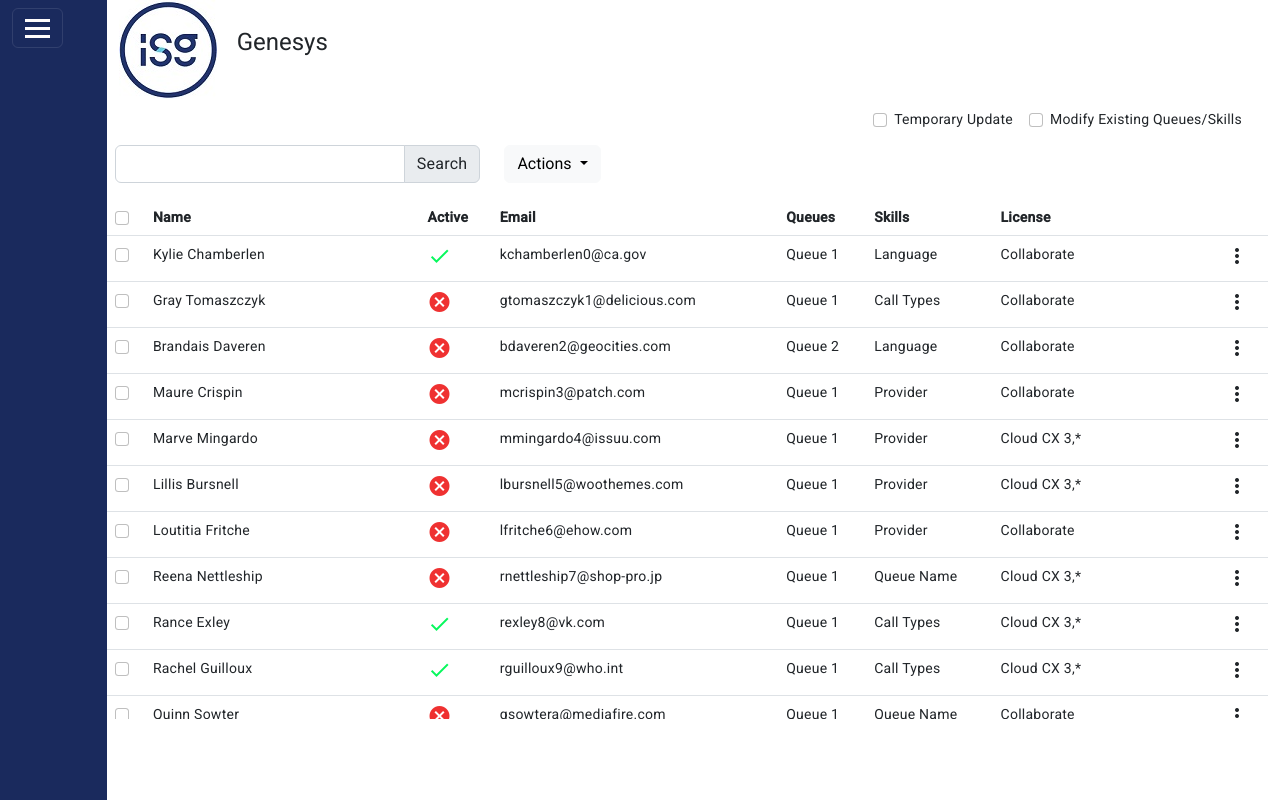
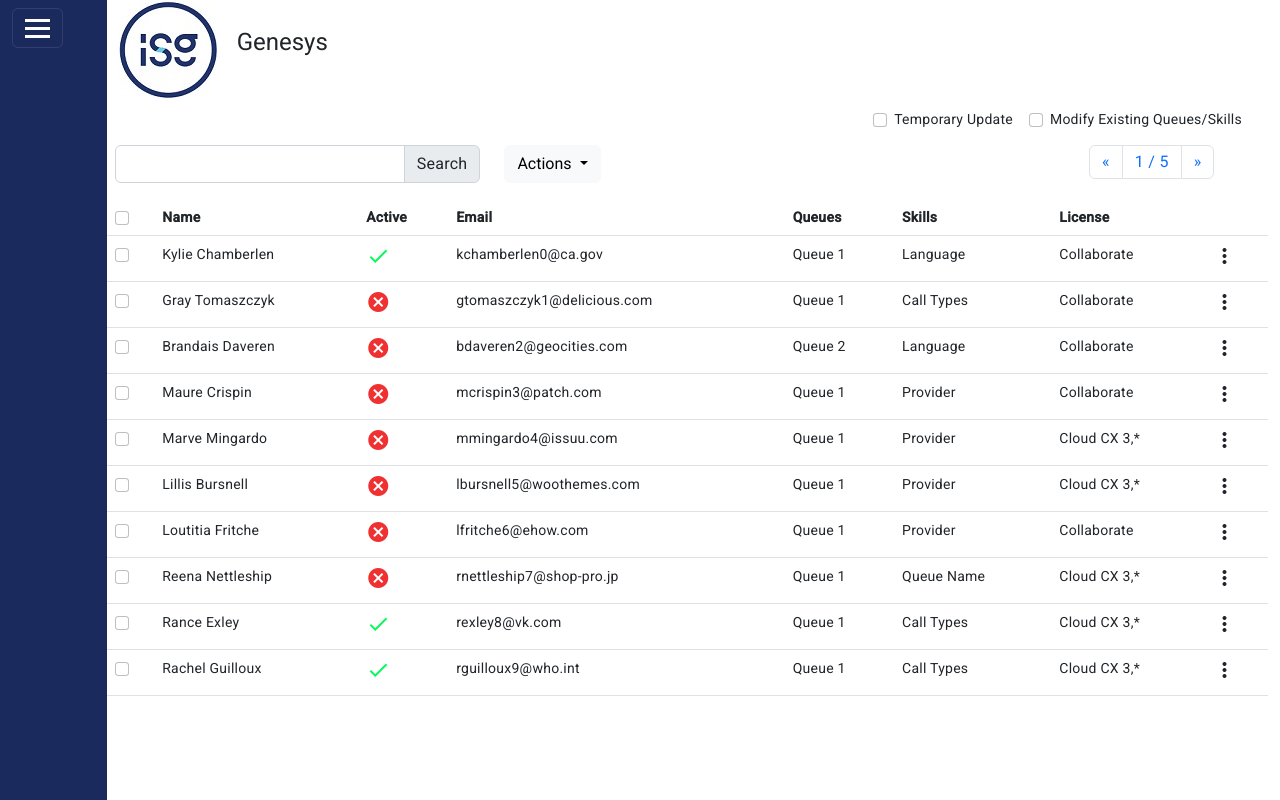
Before and after one commit to JairSilva09/genesys, an Angular app: page / in a window 1280 px wide. Built offline with nearby package versions, Linux system fonts and the light colour scheme.

Commit message:
se implementa paginacion

```diff
--- a/src/app/app.module.ts
+++ b/src/app/app.module.ts
@@ -13,6 +13,7 @@
 import {MatSelectModule} from '@angular/material/select';
 import {MatListModule} from '@angular/material/list';
 import {MatIconModule} from '@angular/material/icon';
+import { PaginationComponent } from './genesis-queues/pagination/pagination.component';
 
 @NgModule({
   declarations: [
@@ -20,7 +21,8 @@
     DashboardComponent,
     MenuComponent,
     SideMenuComponent,
-    GenesisQueuesComponent
+    GenesisQueuesComponent,
+    PaginationComponent
   ],
   imports: [
     BrowserModule,
--- a/src/app/genesis-queues/genesis-queues.component.html
+++ b/src/app/genesis-queues/genesis-queues.component.html
@@ -37,6 +37,9 @@
                     </div>
                 </form>
             </div>
+        </div>
+        <div class="col-md-2 offset-md-3">
+            <app-pagination [records]="DATA_ALL" [current_page]="current_page" [total_pages]="num_pages"(newPage)="newPage($event)"></app-pagination>
         </div>
     </div>
     <div class="row">
--- a/src/app/genesis-queues/genesis-queues.component.ts
+++ b/src/app/genesis-queues/genesis-queues.component.ts
@@ -18,6 +18,9 @@
 
   settingItems: any;
   setSelectedItems: any;
+
+  num_pages: string = "";
+  current_page: string = "1"
 
   constructor(private genesisService: GenesysService) { }
 
@@ -53,7 +56,6 @@
 
     this.getAll();
     this.getDirectory();
-
 
     //this.setSelectedItems = localStorage.getItem('queueData')
 
@@ -93,12 +95,6 @@
         tap((text: any) => {
           let term = this.searchBar.nativeElement.value;
           this.genesisService.search$(term)
-          //this.getDirectory()
-
-          // this.genesisService.search$(term).subscribe((data: any)=>{
-          //   this.dataSource = data
-          //   console.log(this.dataSource)
-          // })
 
         })
       )
@@ -127,22 +123,50 @@
   queueSelectList: boolean = false;
 
   data: any= [];
+  DATA_ALL: any[] = [];
   dataSource: any[] = [];
   observableSubs: any;
 
   getDirectory(): void{
     this.genesisService.getDirectory$().subscribe(
       (data: any) => {
-        this.dataSource = data;
+        // this.dataSource = data.slice(1)
+        // this.current_page = data[0].current_page
+        // this.num_pages = data[0].num_pages
+        this.DATA_ALL = data
+        this.DATA_ALL.unshift(
+          {
+            "total_records": this.DATA_ALL.length,
+            "num_pages" : Math.ceil(data.length/10).toString(),
+            "current_page": "1"
+          }
+        )
+
+        this.current_page = this.DATA_ALL[0].current_page;
+        this.num_pages = this.DATA_ALL[0].num_pages;
+        this.dataSource = data.slice(1,11)
       }
     )
   }
 
   getAll(): void{
 
-    this.genesisService.getAllDirectory$().subscribe(
+    this.genesisService.getAllDirectory$(this.current_page).subscribe(
       (data: any)=>{
-        this.dataSource = data
+        this.DATA_ALL = data
+
+        this.DATA_ALL.unshift(
+          {
+            "total_records": this.DATA_ALL.length,
+            "num_pages" : Math.ceil(data.length/10).toString(),
+            "current_page": "1"
+          }
+        )
+        this.current_page = this.DATA_ALL[0].current_page;
+        this.num_pages = this.DATA_ALL[0].num_pages;
+        this.dataSource = this.DATA_ALL.slice(1,11)
+        console.log(this.dataSource)
+
       }
 
     )
@@ -259,7 +283,15 @@
     if(this.SKILL_SELECT.length > 0){
       this.genesisService.searchBySkill$(this.SKILL_SELECT)
     }else{
-      this.getAll();
+      this.genesisService.getAllDirectory();
     }
   }
+
+  newPage(event: any){
+    console.log(event)
+    this.dataSource = event.slice(1);
+    this.current_page = event[0].current_page;
+
+  }
+
 }
--- /dev/null
+++ b/src/app/genesis-queues/pagination/pagination.component.html
@@ -0,0 +1,22 @@
+<nav aria-label="Page navigation example">
+    <ul class="pagination">
+      <li class="page-item">
+        <a class="page-link" (click)="previusPage()" aria-label="Next" [ngStyle]="{'pointer-events': current_page == '1' ? 'none' : 'auto','cursor':current_page == '1'?'auto':'pointer'}">
+          <span aria-hidden="true">&laquo;</span>
+        </a>
+
+      </li>
+      <li class="page-item"><a class="page-link" href="#">{{current_page}} / {{total_pages}}</a></li>
+      <li class="page-item">
+        <a class="page-link" *ngIf="current_page == total_pages; else normal" aria-label="Next">
+          <span aria-hidden="true">&raquo;</span>
+        </a>
+        <ng-template #normal>
+          <a class="page-link" (click)="nextPage()" aria-label="Next" style="cursor: pointer">
+            <span aria-hidden="true">&raquo;</span>
+          </a>
+        </ng-template>
+
+      </li>
+    </ul>
+  </nav>
--- /dev/null
+++ b/src/app/genesis-queues/pagination/pagination.component.ts
@@ -0,0 +1,53 @@
+import { Component,  Input, OnInit,Output, EventEmitter } from '@angular/core';
+
+@Component({
+  selector: 'app-pagination',
+  templateUrl: './pagination.component.html',
+  styleUrls: ['./pagination.component.scss']
+})
+export class PaginationComponent {
+
+  @Input() total_pages: string="";
+  @Input() current_page: string="";
+  @Input()  records: any;
+
+  data: any[] = [];
+
+  @Output() newPage = new EventEmitter();
+
+  nextPage(){
+    console.log(this.current_page)
+    let nextPage = Number(this.current_page);
+    this.data = this.records.slice(1);
+
+    nextPage = nextPage + 1;
+    this.sliceData(nextPage);
+
+  }
+
+  previusPage(){
+    console.log(this.current_page)
+    let previusPage = Number(this.current_page);
+
+    previusPage = previusPage - 1;
+    this.sliceData(previusPage);
+
+  }
+
+  sliceData(page: number){
+
+    let list:any[] = [];
+    let num_records:number = 10;
+
+    list = this.data.slice(num_records*Number(page)-num_records,num_records*Number(page));
+    list.unshift(
+      {
+        "total_records": list.length,
+        "num_pages" : Math.ceil(this.data.length / 10),
+        "current_page": page
+      }
+    )
+    this.newPage.emit(list);
+  }
+
+}
--- a/src/app/services/genesys.service.ts
+++ b/src/app/services/genesys.service.ts
@@ -49,9 +49,11 @@
   }
 
   search$(term: string){
+
     let list:any[] = [];
+    let paginatedList:any[] = DATA.slice(1);
 
-    DATA.forEach((item: any) => {
+    paginatedList.forEach((item: any) => {
 
       if(item.name.toLowerCase().indexOf(term.toLowerCase()) >= 0 || item.email.toLowerCase().indexOf(term.toLowerCase()) >= 0
         || item.queues.toLowerCase().indexOf(term.toLowerCase()) >= 0 || item.license.toLowerCase().indexOf(term.toLowerCase()) >= 0
@@ -67,8 +69,9 @@
 
   searchBySkill$(terms: string[]){
     let list:any[] = [];
+    let paginatedList:any[] = DATA.slice(1);
     terms.forEach((a: any) => {
-      DATA.forEach((item: any) => {
+      paginatedList.forEach((item: any) => {
 
         if(item.skill.toLowerCase().indexOf(a.toLowerCase()) >= 0){
           list.push(item)
@@ -77,53 +80,51 @@
       })
     })
 
+    console.log(list)
     this.shortlist$.next(list)
 
   }
 
-  searchByLevelName$(terms: string[],column: string){
+  searchByLevelName$(terms: string[],column: string,page: string){
+
     let list:any[] = [];
+    let paginatedList:any[] = DATA.slice(1);
 
     terms.forEach((a: any) => {
-      DATA.forEach((item: any) => {
+
+      paginatedList.forEach((item: any) => {
 
         if(item[column.toLowerCase()].toLowerCase().indexOf(a.toLowerCase()) >= 0){
           list.push(item)
         }
 
       })
+
     })
 
-
-    // DATA.forEach((item: any) => {
-
-    //   if(item.department.toLowerCase().indexOf(terms.toLowerCase()) >= 0){
-    //       list.push(item)
-    //   }
-
-    // })
-    console.log(list)
     this.shortlist$.next(list)
   }
 
-
-  getAllDirectory$(): Observable<any[]>{
+  getAllDirectory$(page: string): Observable<any[]>{
     const directory =  of(DATA)
     return directory;
   }
 
   getAllDirectory(): void{
-    //const directory =  of(DATA)
-    this.shortlist$.next(DATA)
+
+    let list:any[] = [];
+    list = list = DATA.slice(1);
+
+    this.shortlist$.next(list)
   }
 
   getDirectory$(): Observable<any[]>{
     return this.shortlist$.asObservable();
   }
 
-  getItems$(): Observable<any>{
-     return this.selectedObjects$.asObservable();
-  }
+  // getItems$(): Observable<any>{
+  //    return this.selectedObjects$.asObservable();
+  // }
 
     //-------------end observable-----------//
 }
--- a/src/app/side-menu/side-menu.component.html
+++ b/src/app/side-menu/side-menu.component.html
@@ -22,7 +22,7 @@
       <!-- <label>Add to</label>
       <select class="form-select" (ngModelChange)="selectLevel($event)" [(ngModel)]="chosenLevel" aria-label="Default select example">
         <option selected>select menu</option>
-        <option *ngFor="let item of LEVEL" value="{{item}}">{{item}}</option>
+        <option *ngFor="let item of LEVEL" value="{{item}}">{{item}}</option>          |
       </select> -->
     </div>
     <div class="p-3">
@@ -54,7 +54,7 @@
         </ul>
       </div> -->
     </div>
-    <div class="p-2">
+    <!-- <div class="p-2">
       <label>Start rating</label>
       <select class="form-select" aria-label="Default select example">
         <option selected>Open this select menu</option>
@@ -62,6 +62,6 @@
         <option value="2">Two</option>
         <option value="3">Three</option>
       </select>
-    </div>
+    </div> -->
   </div>
 </div>
--- a/src/app/side-menu/side-menu.component.ts
+++ b/src/app/side-menu/side-menu.component.ts
@@ -69,6 +69,8 @@
   chosenQueue: string = "select menu";
   queueSelectList: boolean = false;
 
+  current_page: string = "1"
+
   @Output() collapseExpandMenu = new EventEmitter();
 
   collapseMenu(){
@@ -93,17 +95,7 @@
     this.setNameLevel(event)
   }
 
-  // chequedBoxName(item: any){
-  //   if(this.SELECTED_OBJECTS.name.indexOf(item) === -1){
-  //     return false
-  //   }else{
-  //     return true
-  //   }
-  // }
-
   nameItemSelected(event: any, column: string){
-    console.log(event.target.value)
-    console.log(column)
 
     if (this.NAME_LEVEL_SELECT.indexOf(event.target.value) === -1) {
       this.NAME_LEVEL_SELECT.push(event.target.value);
@@ -113,9 +105,9 @@
     }
 
     if(this.NAME_LEVEL_SELECT.length > 0){
-      this.genesisService.searchByLevelName$(this.NAME_LEVEL_SELECT,column)
+      this.genesisService.searchByLevelName$(this.NAME_LEVEL_SELECT,column,this.current_page)
     }else{
-      this.genesisService.getAllDirectory();
+      this.genesisService.getAllDirectory()
     }
   }
 
```
Also changed, not shown: src/app/genesis-queues/pagination/pagination.component.scss (added), 1 other file (tests, documents, lock files or other folders).
